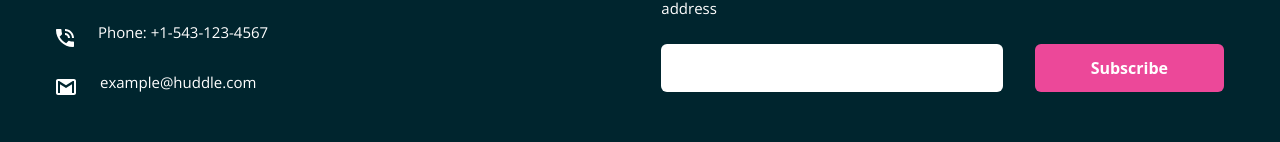
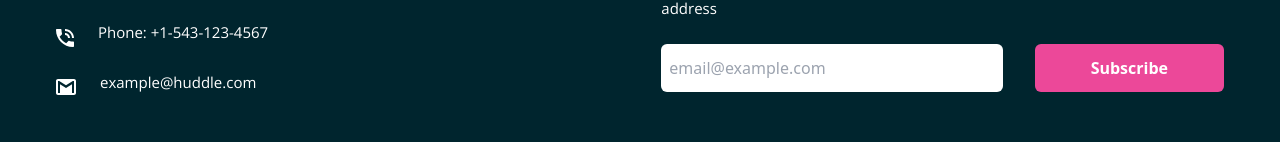
Before and after one commit to Mizu4life/curved-huddle, a plain HTML site: page index.html in a window 1280 px wide. Shown: the part 4615-4757 px from the top of the page. Drawn offline with nearby package versions, Linux system fonts and the light colour scheme.

Commit message:
edit input box, completed!

```diff
--- a/index.html
+++ b/index.html
@@ -96,7 +96,7 @@
           <div class="flex flex-col-reverse items-end lg:flex-row-reverse justify-between">
             <button class="font-bold rounded-md bg-pink-500 text-white py-3 px-14 hover:bg-pink-300">Subscribe</button>
             <div class="relative w-full my-3 lg:my-0 lg:mr-8">
-              <input class="w-full rounded-md py-3" type="email" name="email">
+              <input class="w-full rounded-md py-3 px-2" type="email" name="email" placeholder="email@example.com">
               <span class="absolute hidden top-12 left-0 text-red-500 note">Check your email please</span>
             </div>
           </div>
```
